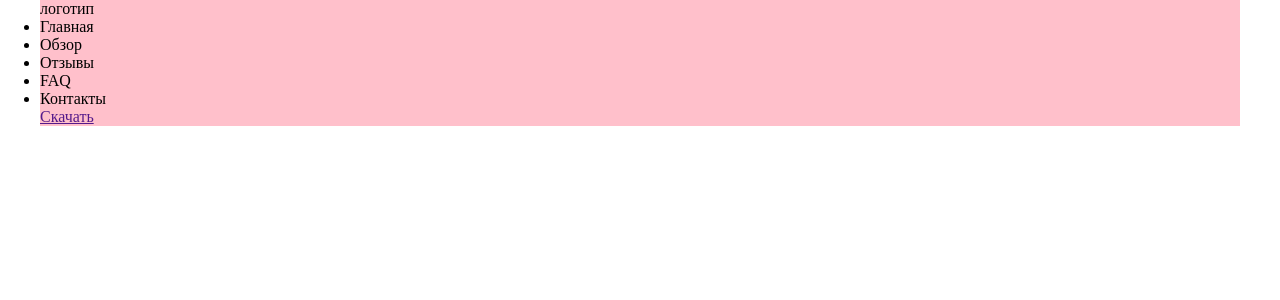
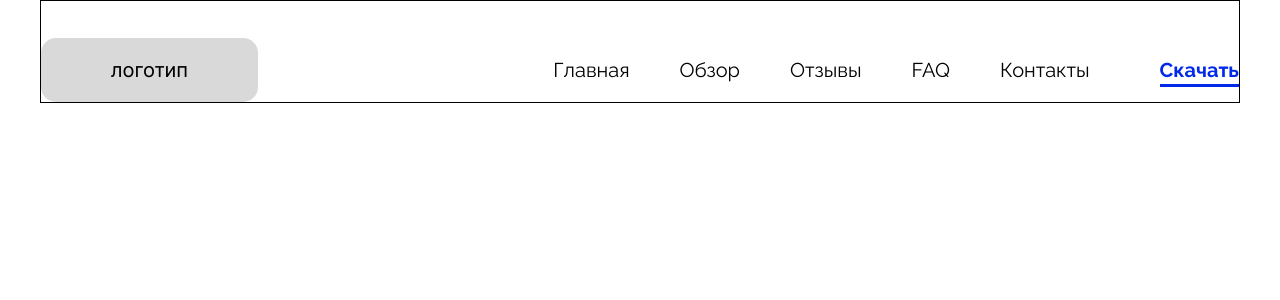
Before and after one commit to kemosaaabe/moneta, a React (Create React App) app: page / in a window 1280 px wide. Shown: the top 300 px of the page. Built offline with nearby package versions, Linux system fonts and the light colour scheme.

Commit message:
created styles for header

```diff
--- a/public/index.html
+++ b/public/index.html
@@ -3,7 +3,7 @@
   <head>
     <meta charset="utf-8" />
     <meta name="viewport" content="width=device-width, initial-scale=1" />
-    <title>Montea</title>
+    <title>Moneta</title>
   </head>
   <body>
     <div id="root"></div>
--- a/src/components/Header/Header.module.scss
+++ b/src/components/Header/Header.module.scss
@@ -1,3 +1,53 @@
 .header {
-    background-color: pink;
+    display: flex;
+    justify-content: space-between;
+    padding-top: 37px;
+    align-items: center;
+    border: 1px solid black;
 }
+
+.logo {
+    background-color: #d9d9d9;
+    padding: 20px 70px;
+    border-radius: 15px;
+    font-size: 20px;
+    font-weight: 400;
+    font-family: 'Inter', sans-serif;
+}
+
+.navWrapper {
+    display: flex;
+    font-size: 20px;
+    font-weight: 400;
+    font-family: 'Raleway', sans-serif;
+}
+
+.nav {
+    margin-right: 70px;
+
+    &List {
+        display: flex;
+        list-style: none;
+        gap: 50px;
+
+        a {
+            text-decoration: none;
+            color: #000;
+            transition: color 0.2s ease-in-out;
+
+            &:hover {
+                color: #0029ea;
+            }
+        }
+    }
+}
+
+.btn {
+    a {
+        color: #0029ea;
+        font-weight: 700;
+        text-decoration: none;
+        border-bottom: 3px solid #0029ea;
+        padding-bottom: 2px;
+    }
+}
--- a/src/components/Header/index.js
+++ b/src/components/Header/index.js
@@ -4,17 +4,19 @@ const Header = () => {
     return (
         <header className={styles.header}>
             <div className={styles.logo}>логотип</div>
-            <nav className={styles.nav}>
-                <ul>
-                    <li>Главная</li>
-                    <li>Обзор</li>
-                    <li>Отзывы</li>
-                    <li>FAQ</li>
-                    <li>Контакты</li>
-                </ul>
-            </nav>
-            <div>
-                <a href="">Скачать</a>
+            <div className={styles.navWrapper}>
+                <nav className={styles.nav}>
+                    <ul className={styles.navList}>
+                        <li><a href="/">Главная</a></li>
+                        <li><a href="/">Обзор</a></li>
+                        <li><a href="/">Отзывы</a></li>
+                        <li><a href="/">FAQ</a></li>
+                        <li><a href="/">Контакты</a></li>
+                    </ul>
+                </nav>
+                <div className={styles.btn}>
+                    <a href="/">Скачать</a>
+                </div>
             </div>
         </header>
     );
--- a/src/index.css
+++ b/src/index.css
@@ -1,3 +1,8 @@
+@import url('https://fonts.googleapis.com/css2?family=Inter&family=Raleway:wght@300;400;500;600;700&display=swap');
+
+/* font-family: 'Inter', sans-serif;
+   font-family: 'Raleway', sans-serif; */
+
 * {
     margin: 0;
     padding: 0;
```
